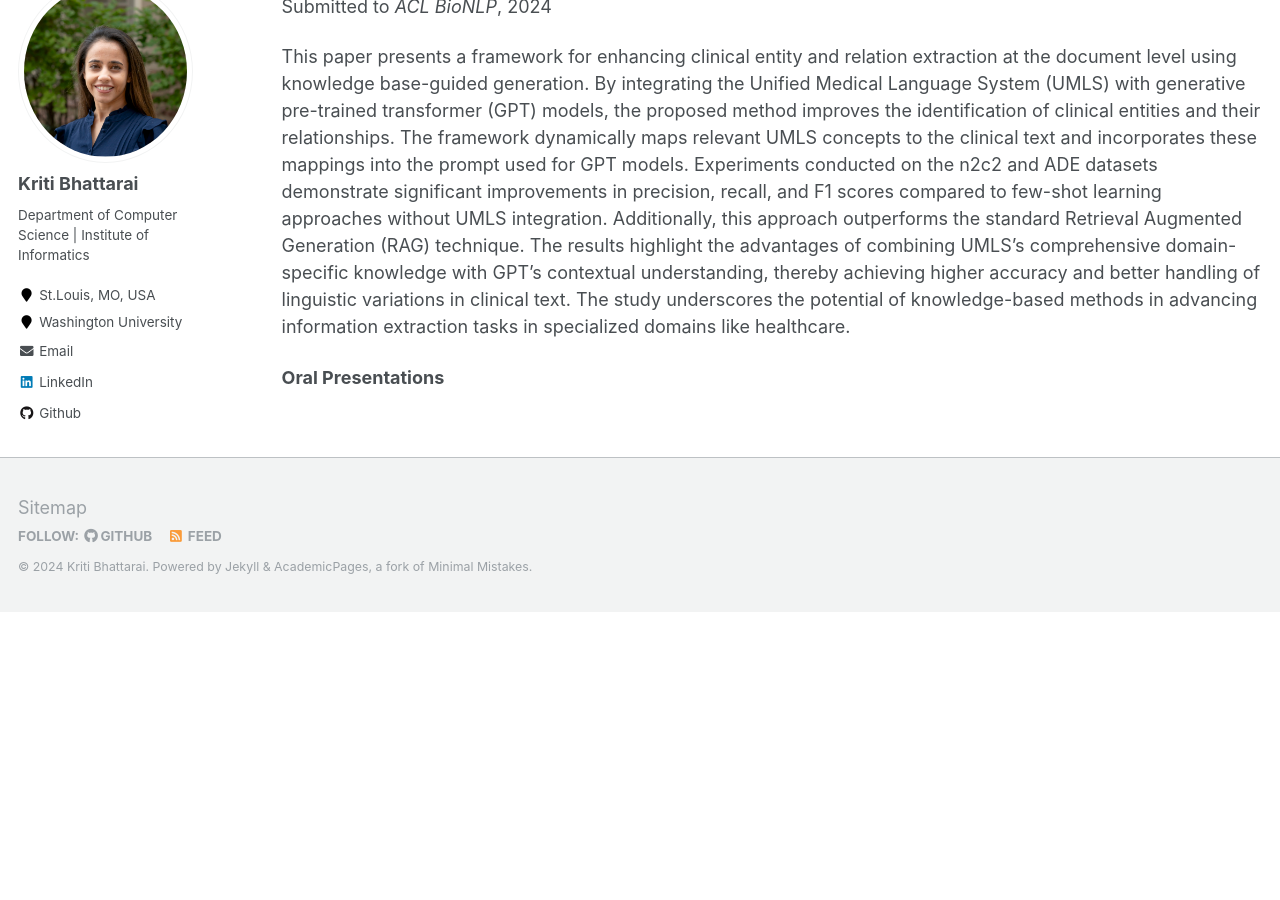
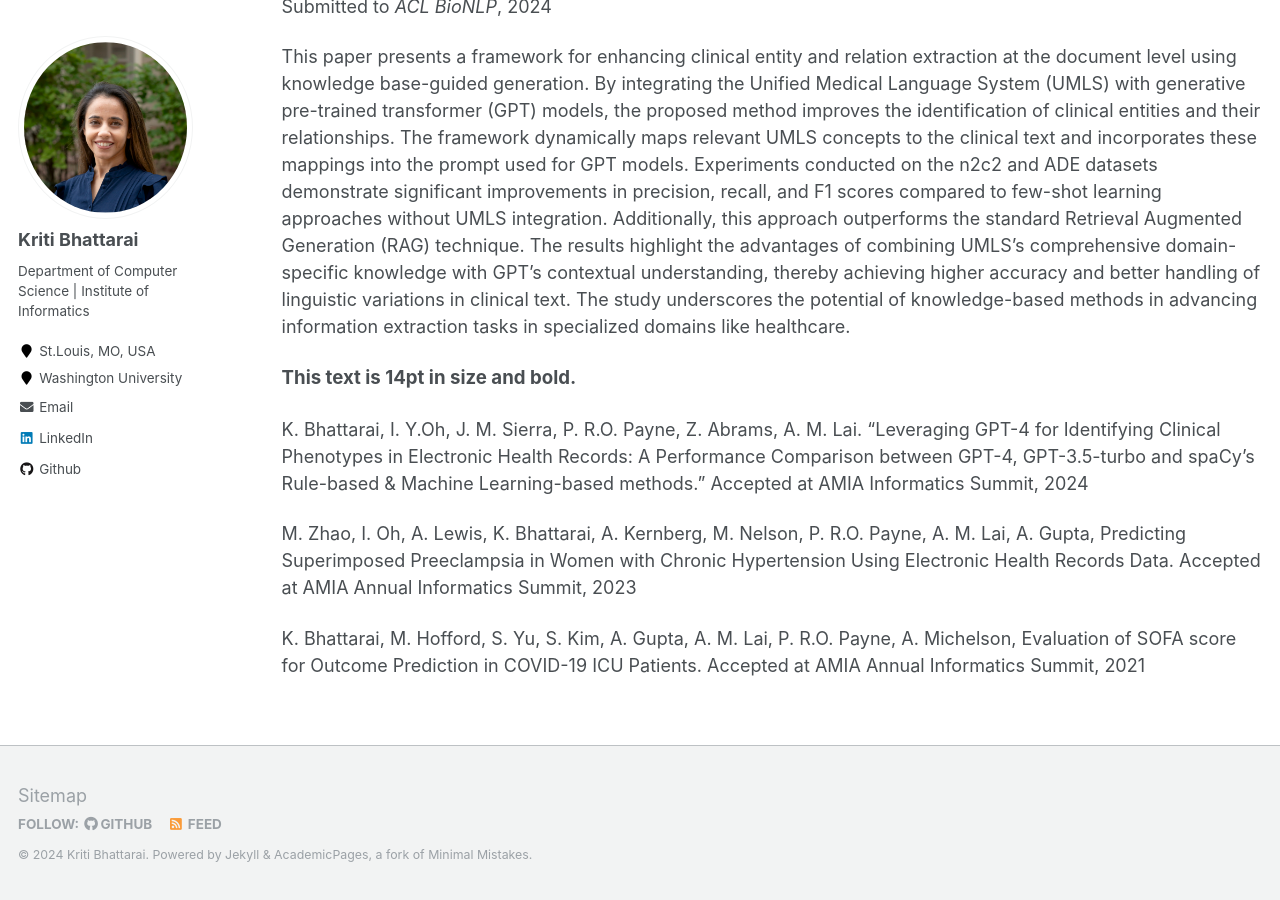
Before and after one commit to kritibhattarai23/kritibhattarai23.github.io, a Jekyll site: the page built from _pages/publications.md, in a window 1280 px wide and 900 px high, scrolled down 1028 px. Built offline with Jekyll 4.4.1, drawn with Linux system fonts in a browser that asks for light colours; before the commit the page ends 1640 px from its top, so only the background shows below that.

Commit message:
Update publications.md

```diff
--- a/_pages/publications.md
+++ b/_pages/publications.md
@@ -16,4 +16,15 @@ author_profile: true
 {% endfor %}
 
 
-<strong>Oral Presentations</strong>
+<p style="font-size: 14pt;"><strong>This text is 14pt in size and bold.</strong></p>
+K. Bhattarai, I. Y.Oh, J. M. Sierra, P. R.O. Payne, Z. Abrams, A. M. Lai. “Leveraging GPT-4 for Identifying Clinical
+Phenotypes in Electronic Health Records: A Performance Comparison between GPT-4, GPT-3.5-turbo and spaCy’s
+Rule-based & Machine Learning-based methods.” Accepted at AMIA Informatics Summit, 2024
+
+
+M. Zhao, I. Oh, A. Lewis, K. Bhattarai, A. Kernberg, M. Nelson, P. R.O. Payne, A. M. Lai, A. Gupta, Predicting
+Superimposed Preeclampsia in Women with Chronic Hypertension Using Electronic Health Records Data. Accepted at
+AMIA Annual Informatics Summit, 2023
+
+K. Bhattarai, M. Hofford, S. Yu, S. Kim, A. Gupta, A. M. Lai, P. R.O. Payne, A. Michelson, Evaluation of SOFA
+score for Outcome Prediction in COVID-19 ICU Patients. Accepted at AMIA Annual Informatics Summit, 2021
```
